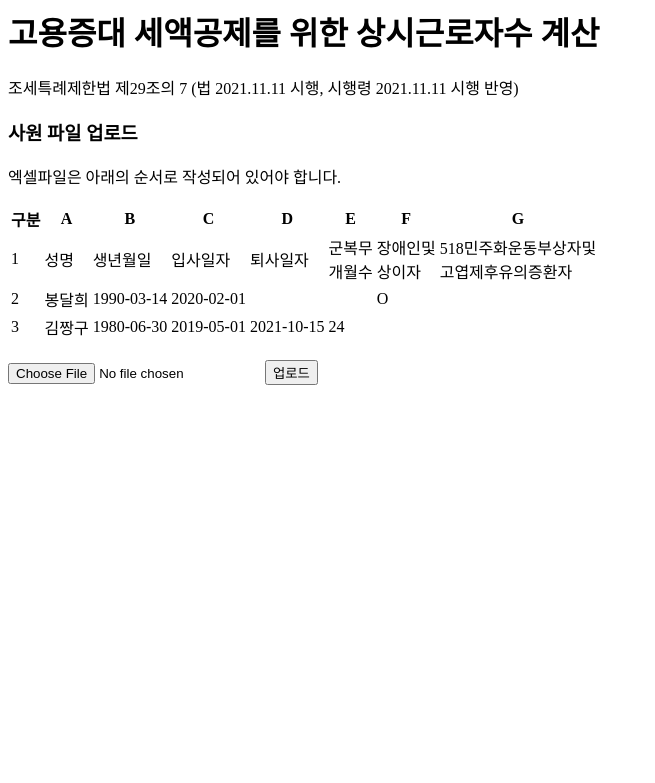
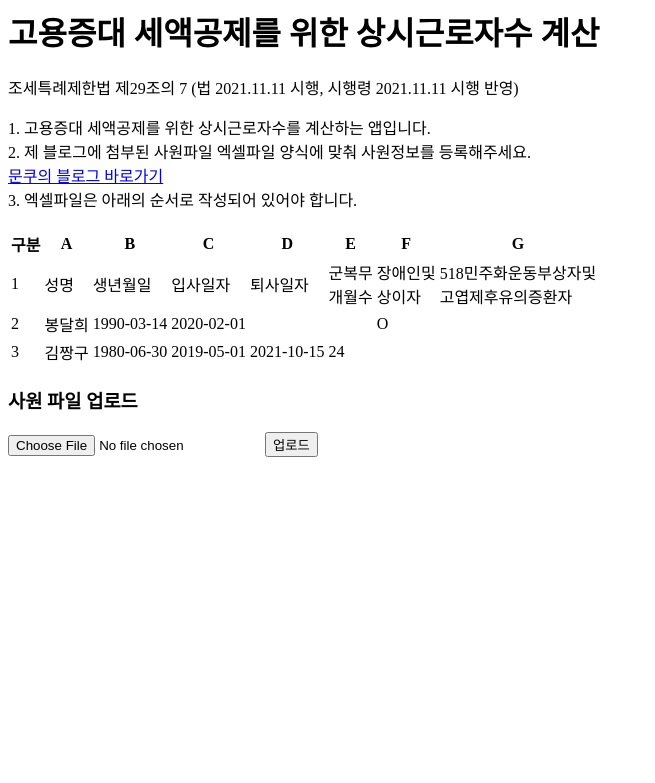
Before and after one commit to karimoons/moonkoo, a Django app: page /employment-increase-tax-credit/ in a window 1280 px wide. Shown: the top 783 px of the page, without its empty margins (0-655 px from the left). Run offline with Django 3.2, Linux system fonts and the light colour scheme.

```diff
--- /dev/null
+++ b/employment_increase_tax_credit/forms.py
@@ -0,0 +1 @@
+from django import forms
--- a/employment_increase_tax_credit/templates/employment_increase_tax_credit/index.html
+++ b/employment_increase_tax_credit/templates/employment_increase_tax_credit/index.html
@@ -2,8 +2,12 @@
 
 <p>조세특례제한법 제29조의 7 (법 2021.11.11 시행, 시행령 2021.11.11 시행 반영)</p>
 
-<h3>사원 파일 업로드</h3>
-<p>엑셀파일은 아래의 순서로 작성되어 있어야 합니다.</p>
+1. 고용증대 세액공제를 위한 상시근로자수를 계산하는 앱입니다. <br>
+2. 제 블로그에 첨부된 사원파일 엑셀파일 양식에 맞춰 사원정보를 등록해주세요.<br>
+<a href="https://blog.naver.com/karimoon/">문쿠의 블로그 바로가기</a><br>
+3. 엑셀파일은 아래의 순서로 작성되어 있어야 합니다.<br>
+<br>
+
 <table>
     <thead>
         <tr>
@@ -50,7 +54,9 @@
         </tr>
     </tbody>
 </table>
-<br>
+
+<h3>사원 파일 업로드</h3>
+
 <form action="." method="post" enctype="multipart/form-data">
     <input type="file" name="excel_file">
     {% csrf_token %}
```
